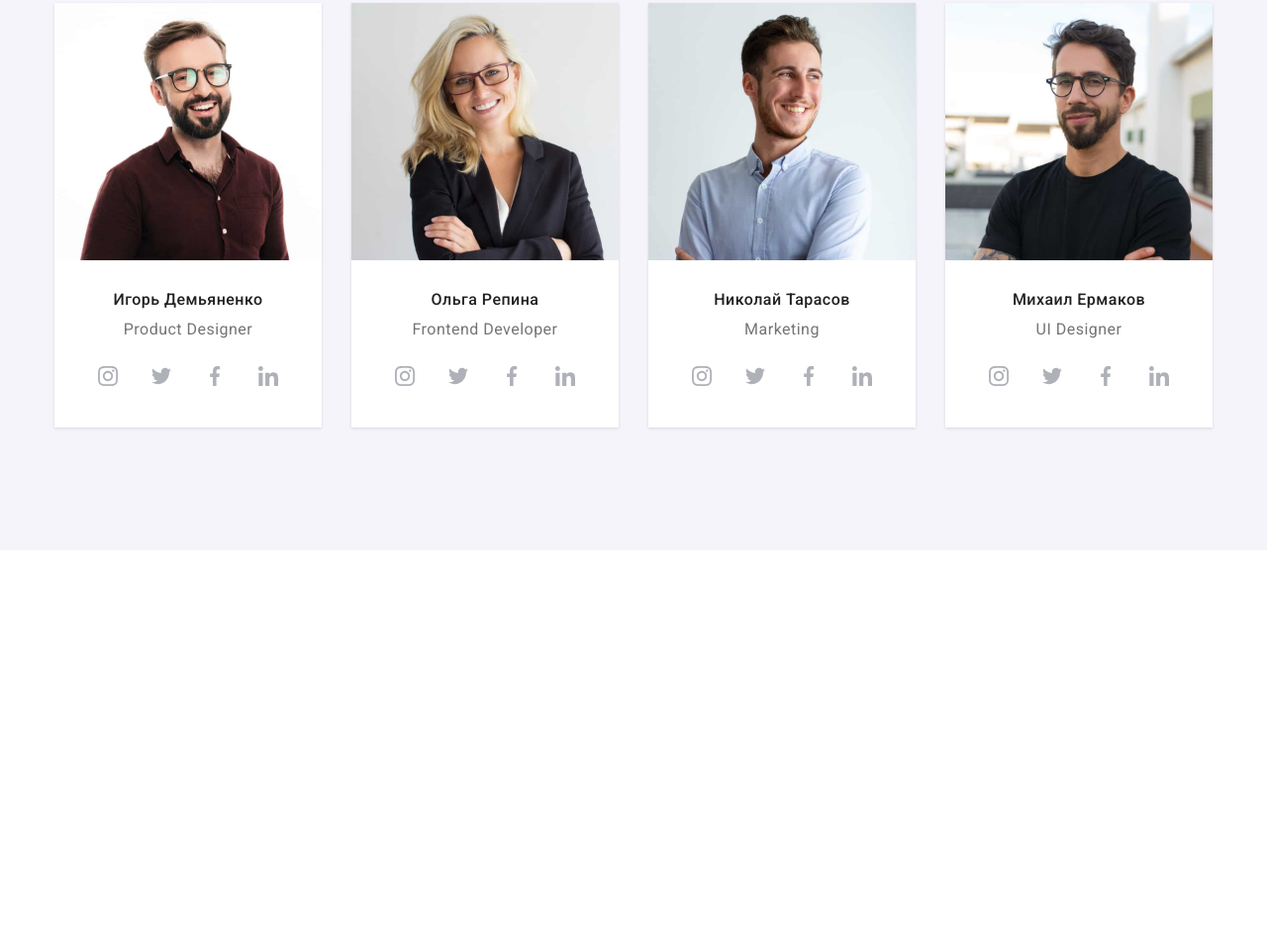
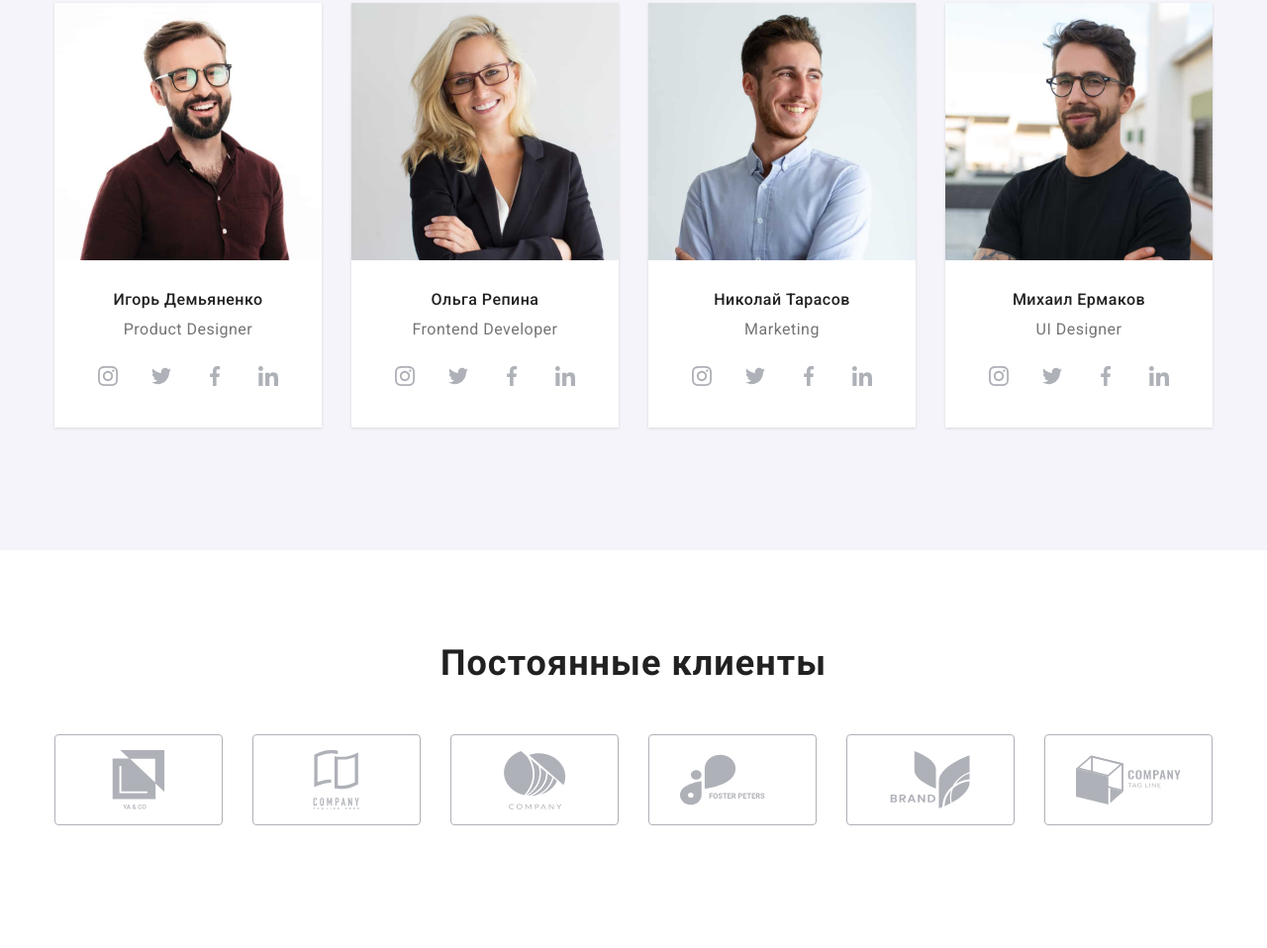
Before and after one commit to jullietIT/goit-markup-hw-08, a plain HTML site: page index.html in a window 1280 px wide. Shown: the part 1781-2739 px from the top of the page at 99% size. Before the commit the page ends 2337 px from the top, so only its background shows below. Drawn offline with nearby package versions, Linux system fonts and the light colour scheme.

Commit message:
.clients

```diff
--- a/index.html
+++ b/index.html
@@ -293,7 +293,7 @@
             </div>
   </section>
          <!-- Постоянные клиенты -->
-        <!-- <section class="section clients__section">
+        <section class="section clients__section">
              <div class="container" >
                 <h2 class="section-title">Постоянные клиенты</h2>
                  <ul class="clients">
@@ -349,7 +349,7 @@
                    </ul>
               </div>
          </section>
-      </main> -->
+      </main>
 
 
  <!--Подвал-->
--- a/sass/components/_clients.scss
+++ b/sass/components/_clients.scss
@@ -1,20 +1,51 @@
 /*Постоянные клиенты */
-clients__section
+.clients__section{
+  @media (max-width:$tablet) {
+    display: none;
+
+  }
+}
 
 .clients{
+  display: flex;
   align-items: center;
-  justify-content:center;
-  @media screen  and (min-width:$mobile) {
-    display: flex;
-    }
+  justify-content: center;
+  flex-wrap: wrap;
+  text-align: center;
+
+         @media (min-width:$tablet) {
+        display: flex;
+        }
 
   }
 
     .clients__item{
+      position: relative;
         margin-right: 30px;
-        width: 170px;
+        margin-bottom: 30px;
+        width: 226px;
         height: 92px;
-       }
+
+              &:not :last-child(-n+2){
+                margin-right: 0px;
+                    }
+              &:nth-child(3n){
+              margin-right: 0px;
+             }
+             @media (min-width:$desktop) {
+              width:170px;
+              &:nth-child(3){
+                margin-right: 30px;
+                }
+              // .clients__item:not(:last-child){
+              //   margin-right: 30px;
+              // }
+
+  }
+
+          }
+
+
 
     .clients__link{
       display: flex;
```
Also changed, not shown: css/main.css, css/main.min.css, 2 other files.
